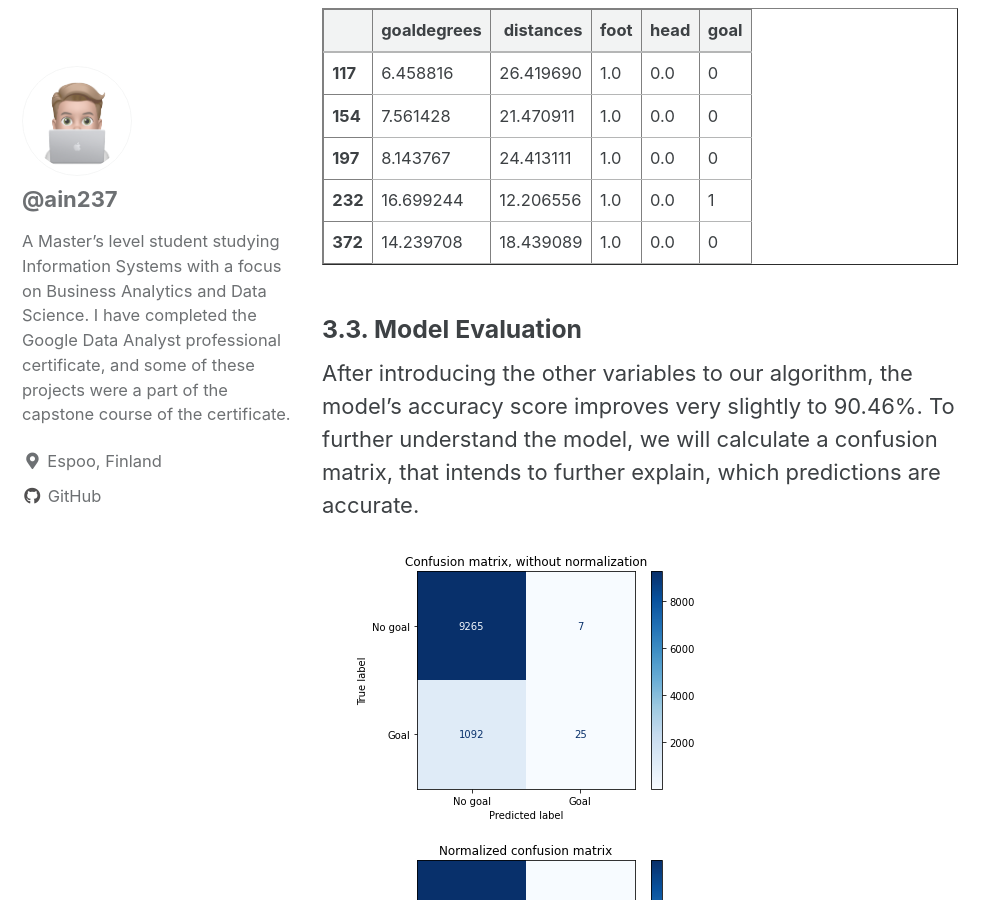
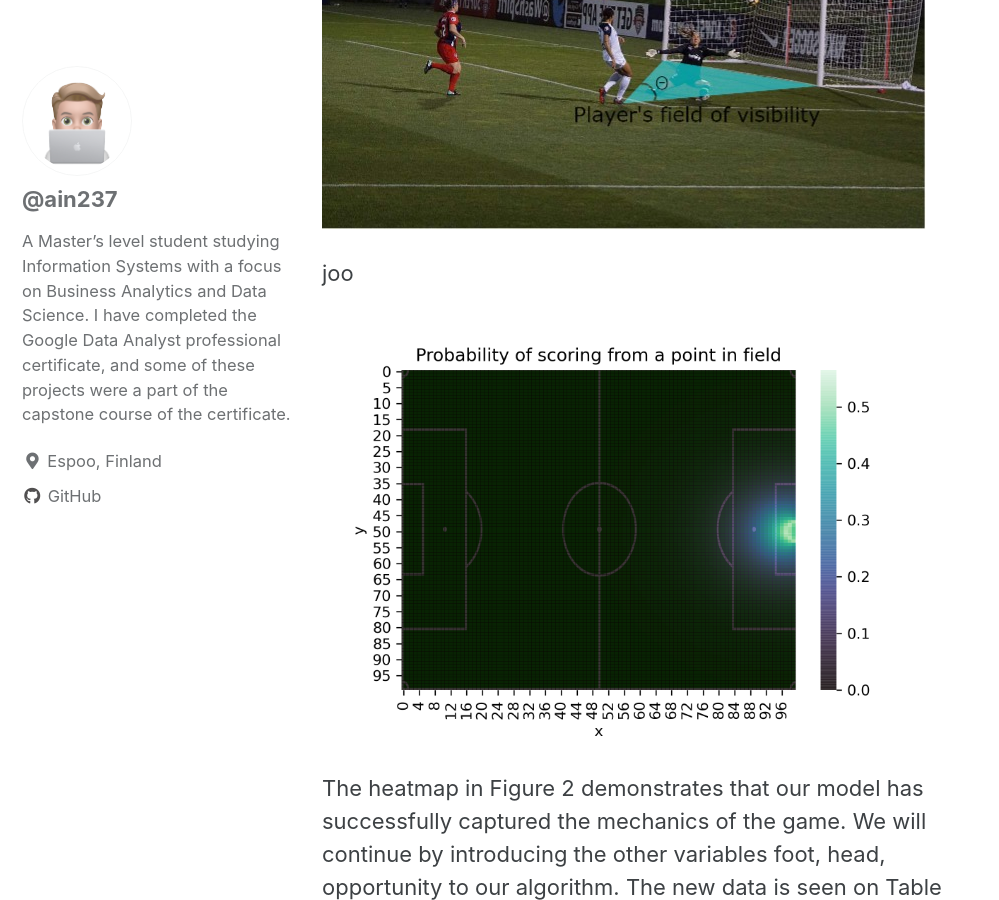
Before and after one commit to ain237/Portfolio, a Jekyll site: the page built from _posts/2021-08-01-xg-post.md, in a window 1280 px wide and 900 px high, scrolled down 5461 px. Shown: the whole window, without its empty margins (0-999 px from the left). Built offline with Jekyll 4.4.1, drawn with Linux system fonts in a browser that asks for light colours; cached includes are drawn as plain includes.

Commit message:
Update 2021-08-01-xg-post.md

```diff
--- a/_posts/2021-08-01-xg-post.md
+++ b/_posts/2021-08-01-xg-post.md
@@ -15,7 +15,7 @@ Complex xG models, such as one that we will use in this report, analyze complex
 
 In this report we will present a xG model for analyzing the results of four European countries. The model will use complex data-analysis methods such as Logistic Regression, and will be trained using data from European soccer championships. The report will be accompanied by a Python-notebook, where the calculations are done. The data is sourced from a publicly available dataset.
 
-New changes visible?
+## New changes visible?
 
 
 ## 2. Data Description
@@ -137,6 +137,11 @@ In order to see that our algorithm works well, we will attempt first to generate
 The first run with only x,y coordinates show the model to be 90.18% accurate. This seems sufficiently good. To understand whether the model understands the game mechanics, we will generate a heatmap in top of an image of a soccer field that shows the spots with high probability for scoring.
 
 ![Figure 2]({{"assets/xg-post/soccerfield.png" | relative_url }} "Figure 2: Probability of scoring from a point in field.")
+![Visibility angle of a player]({{"assets/xg-post/field_of_visibility.jpg" | relative_url }} "Figure 1: Visibility angle of a player ")
+
+joo
+
+![Visibility angle of a player]({{"assets/xg-post/soccerfield.png" | relative_url }} "Figure 1: Visibility angle of a player ")
 
 
 The heatmap in Figure 2 demonstrates that our model has successfully captured the mechanics of the game. We will continue by introducing the other variables foot, head, opportunity to our algorithm. The new data is seen on Table 2.
```
